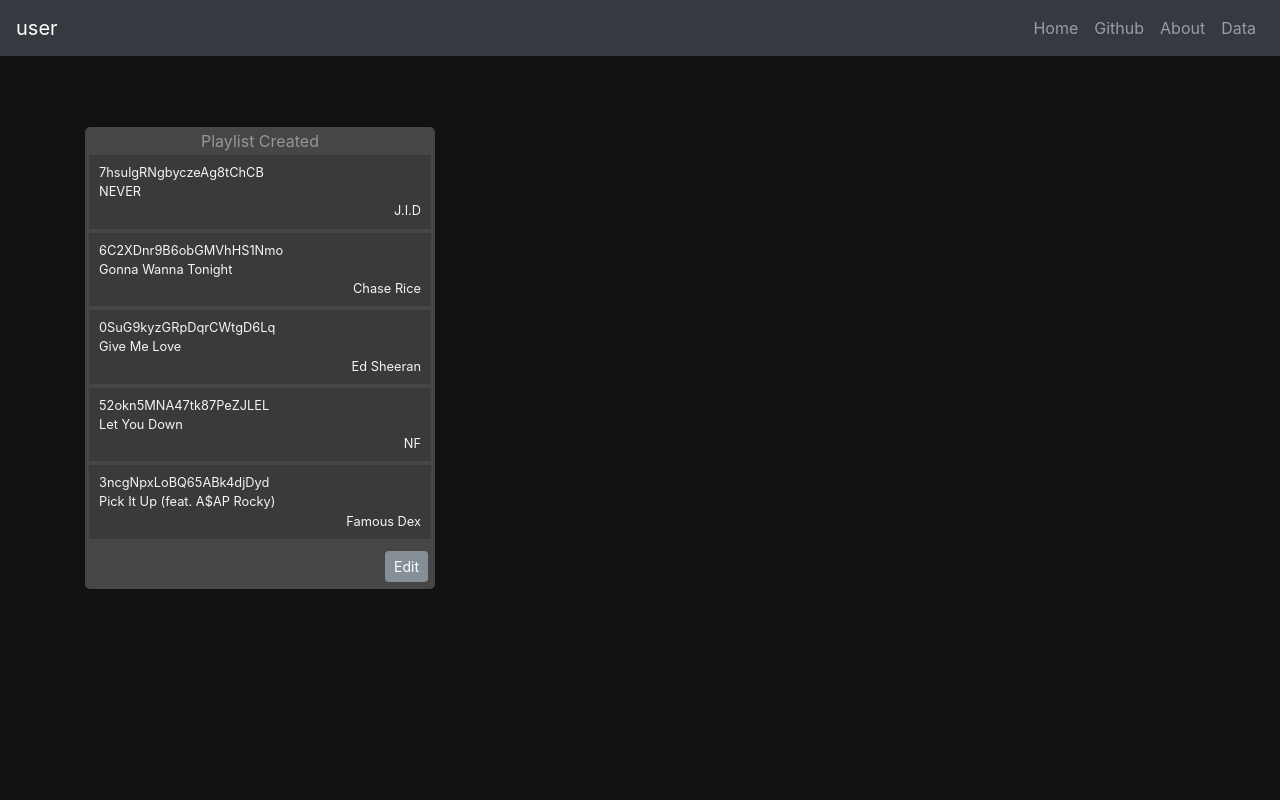
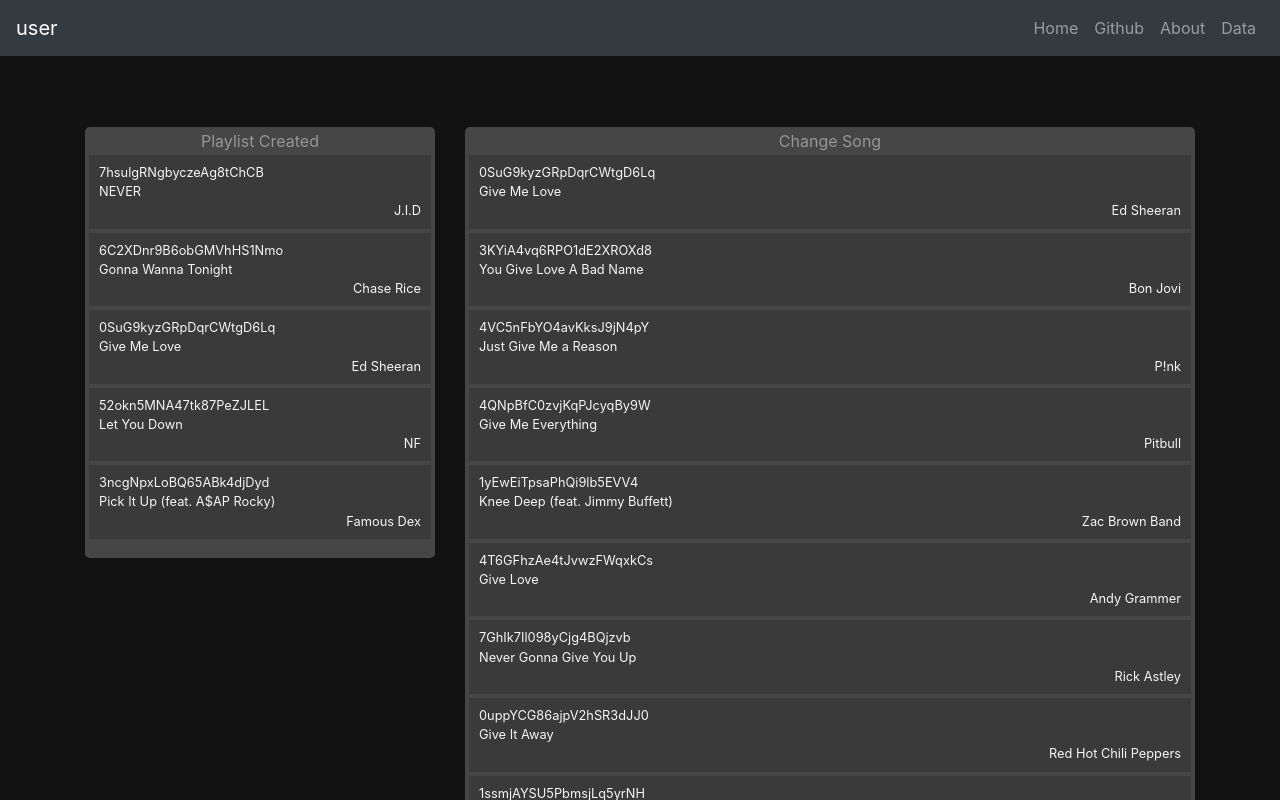
Before and after one commit to ij2872/PlaylistByString, a React (Create React App) app: page / in a window 1280 px wide. Shown: the top 800 px of the page. Built offline with nearby package versions, Linux system fonts and the light colour scheme.

Commit message:
Feature Add
Clicking on a song from the playlist created div
adjust the App state.Fullplaylist.

@TODO
BUG!
Fix the Change Song DisplayBarContainer's click function.

```diff
--- a/src/App.js
+++ b/src/App.js
@@ -14,11 +14,6 @@
 
   constructor(props){
     super(props);
-
-
-
-
-    // MusicService.log();
     let service = new MusicService();
 
 
@@ -47,27 +42,33 @@
       PlaylistSongs: service.getPlaylist(),
       FullPlaylist : service.getSubPlaylist(2),
       isEdit: false,
-      focusId: 1
+      focusId: 1,
+      service: service
     };
 
+
+    // Binding
+    this.playlistSongSelector = this.playlistSongSelector.bind(this);
   }
 
 
+  // Gets the currently selected song from the user created playlist (this.state.PlaylistSongs)
+  playlistSongSelector(songId){
+    console.log(`playlistSongSelecter: songId = ${songId}`);
 
+    // Change the playlist focus of the change song container
+    let s = this.state.service.getSubPlaylistById(songId);
 
+    this.setState({FullPlaylist: s});
+
+  }
 
   render() {
 
 
 
     // --- Functions ---
-    //Open Playlist Editor
-    const editModeEnable = () =>{
-      this.setState({isEdit: true});
-    }
-    const editModeClose = () =>{
-      this.setState({isEdit: false});
-    }
+
 
 
     return (
@@ -75,27 +76,22 @@
         <MyNav user_name="user"/>
         <Container className="content">
           <Row>
-          {/* Search Bar */}
+            {/* Search Bar */}
             <Col xs="12">
               <div></div>
             </Col>
 
+            {/* Song List Container */}
             <Col md="4" sm="12">
               <DisplayBarContainer
-                title="Playlist Created" data={this.state.PlaylistSongs}
-                button="Edit" buttonDisabled={this.state.isEdit}
-                isEdit={this.state.isEdit}
-                click={() => editModeEnable()}
+                title="Playlist Created" data={this.state.PlaylistSongs} songSelect={this.playlistSongSelector}
               />
             </Col>
 
-          { this.state.isEdit ? (
+            {/* Edit Song List Container */}
             <Col md="8" sm="12">
-              <DisplayBarContainer title="Change Song" data={this.state.FullPlaylist} color="#0074bc" keyModifier={24} />
+              <DisplayBarContainer title="Change Song" data={this.state.FullPlaylist} color="#0074bc" />
             </Col>
-          ) : (
-            ""
-          )}
 
 
 
--- a/src/MusicService.js
+++ b/src/MusicService.js
@@ -69,8 +69,28 @@
 
     getSubPlaylist(row){
         // console.log("Getting Subplaylist: " + row);
-        // console.log(this.fullPlaylist[row]);
+        console.log(this.fullPlaylist[row]);
         return this.fullPlaylist[row];
+    }
+
+    getSubPlaylistById(songId){
+        // Looks through fullplaylist array for the selected song Id
+        // console.log("Checking Full playlist");
+
+        let locationIndexFound = -1;
+        this.fullPlaylist.forEach((playlist, index) => {
+
+            playlist.forEach(elem => {
+                // console.log(`contains() elem: ${elem.id}`);
+                if(elem.id == songId){
+                    // console.log(`getSubPlaylistById() playlist found at [${index}]`);
+
+                    locationIndexFound = index;
+                }
+            });
+        });
+
+        return this.fullPlaylist[locationIndexFound];
     }
 
     //---full playlist
--- a/src/components/DisplayBarContainer.js
+++ b/src/components/DisplayBarContainer.js
@@ -39,10 +39,11 @@
 //  -
 // <DisplayBarContainer
 //      title               = {String} Title of containers header
-//      button              = {String} String inside button
-//      buttonDisabled      = {Boolean}
-//      isEdit              = {Boolean} Status of edit mode
-//      click               = {function} => editModeEnable()
+//      color               = {String} Hex value of color requested
+//
+//      ---[Functions]---
+//      click()             = {function} => Parent.editModeEnable()
+//      songSelect(songId)  = {function} => Parent.playlistSongSelector(songId)
 //
 //      data                =     {
 //                                  artist:       {String},
@@ -56,7 +57,7 @@
     constructor(props){
         super(props);
         this.state = {
-            focusId: -1
+            focusId: 1
         };
 
         // this.props.isEdit ? this.setState({focusId: 0}) : this.setState({focusId: -1})
@@ -66,13 +67,11 @@
     changeFocus(id){
         // console.log(`getClickedId(${id}) Pressed.`);
 
-        //if in edit mode and div is selected
-        if(this.props.isEdit){
-            //set default div to edit
-            this.setState({focusId: id});
-        } else{
-            this.setState({focusId: 0});
-        }
+        //set default div to edit
+        this.setState({focusId: id});
+
+        //Pass selected songId to App.js
+        this.props.songSelect(id);
     }
 
 
@@ -83,6 +82,7 @@
                 <div className="DisplaybarContainer-title" style={DBStyle.title}>{this.props.title}</div>
 
                 {
+
                     /* RENDER Display Bars for each songs in this.state.data */
                     this.props.data.map((d, i) => {
                         let isFocus = false;
@@ -102,12 +102,6 @@
 
                 <div className ="DisplaybarContainer-footer" style={DBStyle.footer}>
                 {
-                    //if button is requested
-                    this.props.button
-                    ?   <Button className={"Displaybar-button " + (this.props.buttonDisabled === true ? 'disabled' : ' ')} size="sm" color={DBStyle.button.color} onClick={this.props.click}>
-                            {this.props.button}
-                        </Button>
-                    : ""
                 }
                 </div>
 
```
